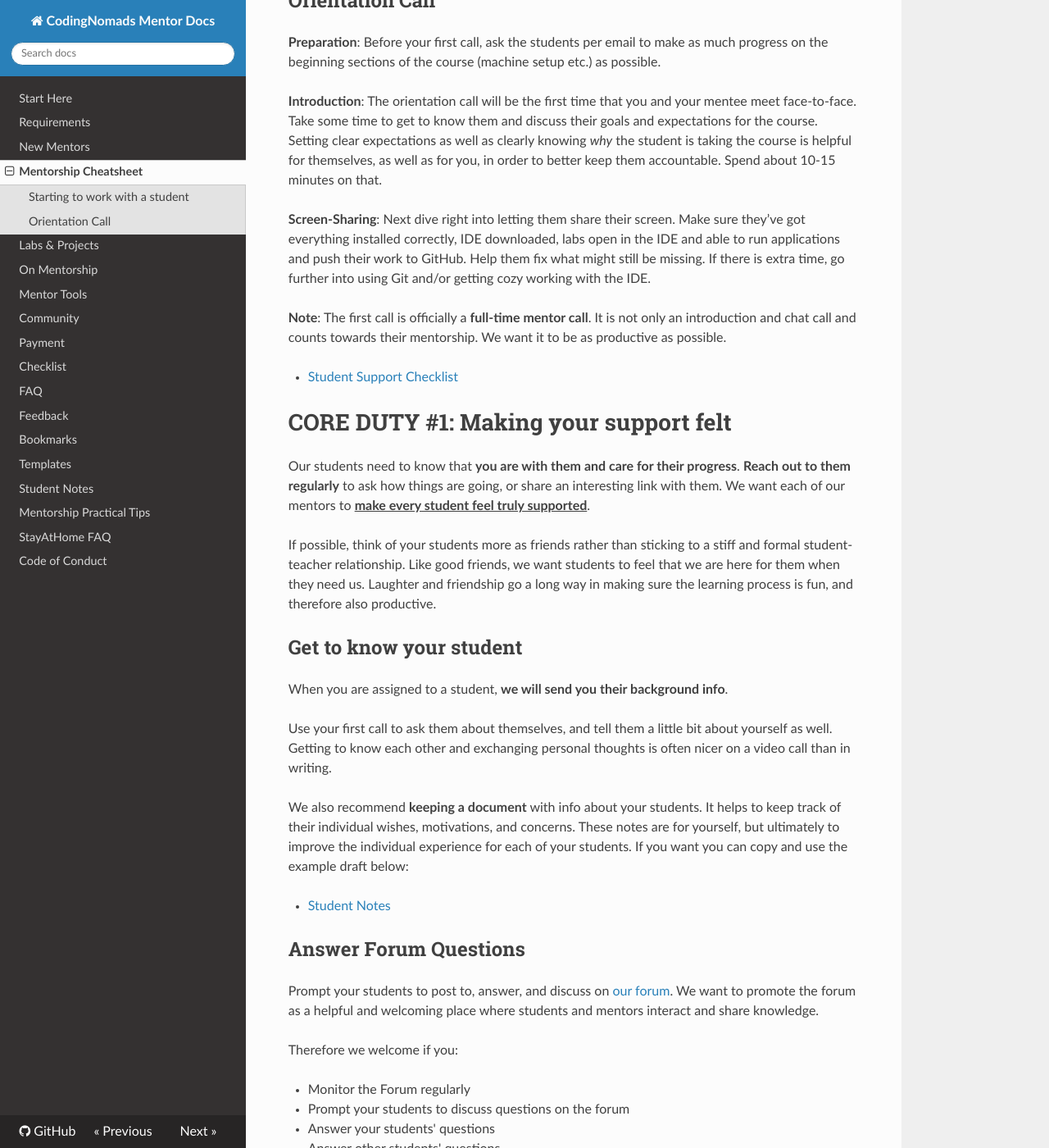
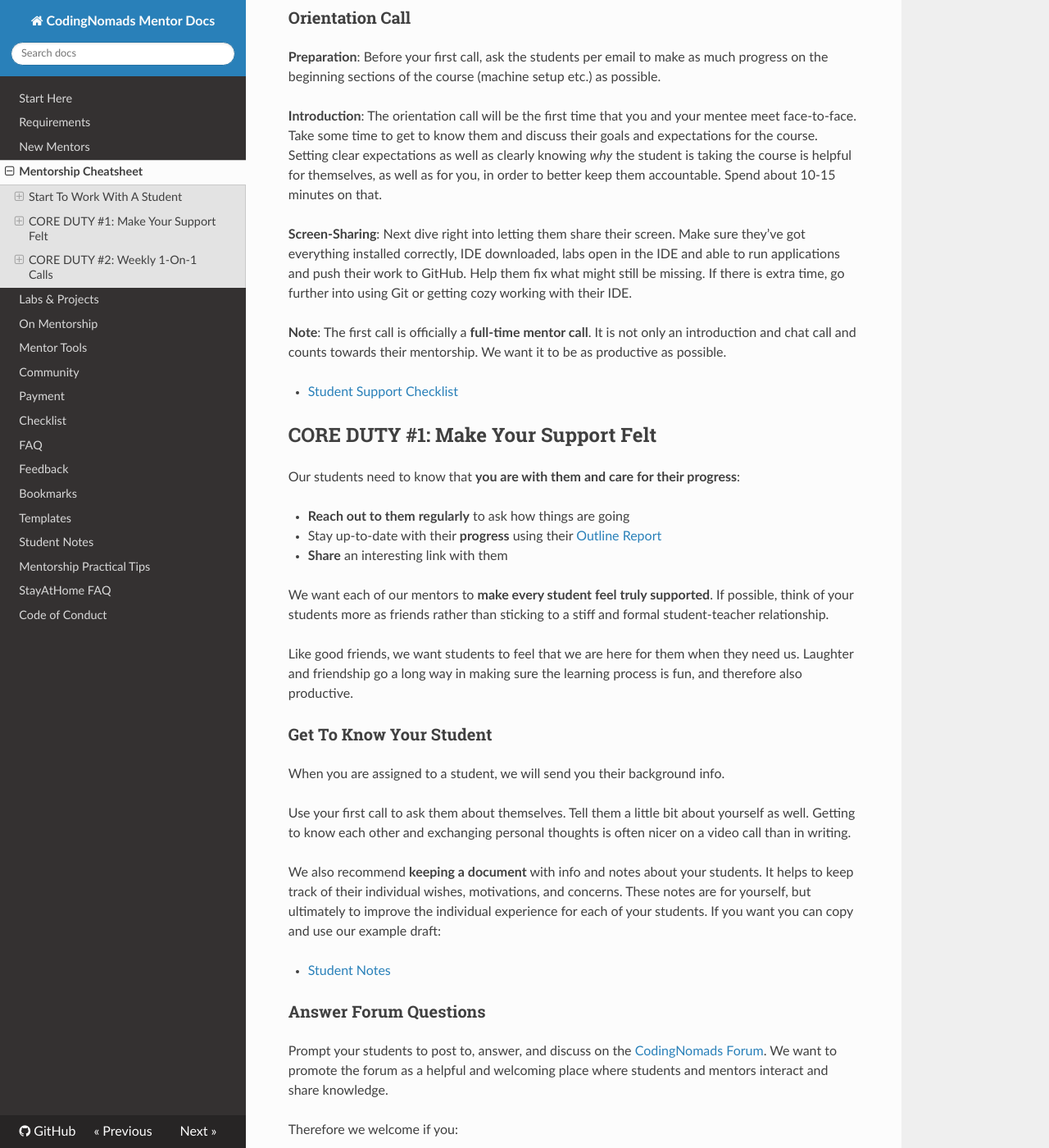
Before and after one commit to CodingNomads/mentor-docs, an MkDocs documentation site: the page built from docs/03_mentorship_process.md, in a window 1280 px wide and 1400 px high, scrolled down 1312 px. Shown: the whole window at 82% size. Built offline with MkDocs 1.6.1, drawn with Linux system fonts in a browser that asks for light colours; nearby versions of some CDN libraries; some of the changed text lies outside the part shown.

Commit message:
Update headings

```diff
--- a/docs/03_mentorship_process.md
+++ b/docs/03_mentorship_process.md
@@ -4,107 +4,116 @@ This document contains a breakdown of the logistics surrounding our mentorship p
 
 [TOC]
 
-## Starting to work with a student
+## Start To Work With A Student
 
-After you've become a part of our Mentor Community, we will want to connect you with students. This happens as follows:
+After you've become a part of our Mentor community, we will want to connect you with students. This happens as follows:
 
-1. **Availability**: We reach out to you to see if you're available to take on a new student
-2. **Student Info**: When you accept, we send you the student's background info
-3. **First Contact**: We send a shared email to both you and your student, to introduce you and establish the initial contact
-4. **Scheduling Orientation Call**: You reach out to your new mentee in order to schedule an orientation call. Please send them a calendar invite and the contact method you'll use to get in touch. [Calendly](https://calendly.com/) is a useful tool to help you find a common time slot.
-5. **Scheduling Recurring Weekly Call**: During your orientation call, you will schedule your [standing weekly 1-on-1 call](03_mentorship_process.md#core-duty-#2-weekly-1-on-1-calls)
+1. **Availability**: We reach out to you to see if you're available to take on a new student.
+2. **Student Info**: Once you accept, we'll send you the student's background info.
+3. **First Contact**: We send a shared email to both you and your student, to introduce you and establish the initial contact.
+4. **Orientation Call**: You reach out to your new mentee in order to schedule an orientation call. Please send them a calendar invite and the contact method you'll use to get in touch. [Calendly](https://calendly.com/) is a useful tool to help you find a common time slot.
+5. **Recurring Weekly Call**: During your orientation call, you will schedule your [standing weekly 1-on-1 call](03_mentorship_process.md#core-duty-#2-weekly-1-on-1-calls) with your student.
 
 **Note:** We use Zoom to record all meetings for the student and our records. Here's info on [Using Zoom for scheduling, video sessions, and recordings](05_tools.md#video-sessions-and-recordings-zoom).
 
-## Orientation Call
+### Orientation Call
 
 **Preparation**: Before your first call, ask the students per email to make as much progress on the beginning sections of the course (machine setup etc.) as possible.
 
 **Introduction**: The orientation call will be the first time that you and your mentee meet face-to-face. Take some time to get to know them and discuss their goals and expectations for the course. Setting clear expectations as well as clearly knowing _why_ the student is taking the course is helpful for themselves, as well as for you, in order to better keep them accountable. Spend about 10-15 minutes on that.
 
-**Screen-Sharing**: Next dive right into letting them share their screen. Make sure they’ve got everything installed correctly, IDE downloaded, labs open in the IDE and able to run applications and push their work to GitHub. Help them fix what might still be missing. If there is extra time, go further into using Git and/or getting cozy working with the IDE.
+**Screen-Sharing**: Next dive right into letting them share their screen. Make sure they’ve got everything installed correctly, IDE downloaded, labs open in the IDE and able to run applications and push their work to GitHub. Help them fix what might still be missing. If there is extra time, go further into using Git or getting cozy working with their IDE.
 
 **Note**: The first call is officially a **full-time mentor call**. It is not only an introduction and chat call and counts towards their mentorship. We want it to be as productive as possible.
 
-*   [Student Support Checklist](08_checklist.md)
+- [Student Support Checklist](08_checklist.md)
 
-# CORE DUTY #1: Making your support felt
+## CORE DUTY #1: Make Your Support Felt
 
-Our students need to know that **you are with them and care for their progress**. **Reach out to them regularly** to ask how things are going, or share an interesting link with them. We want each of our mentors to **<span style="text-decoration:underline;">make every student feel truly supported</span>**.
+Our students need to know that **you are with them and care for their progress**:
 
-If possible, think of your students more as friends rather than sticking to a stiff and formal student-teacher relationship. Like good friends, we want students to feel that we are here for them when they need us. Laughter and friendship go a long way in making sure the learning process is fun, and therefore also productive.
+- **Reach out to them regularly** to ask how things are going
+- Stay up-to-date with their **progress** using their [Outline Report](05_toold.md#progress-check-ins-with-the-learning-platform)
+- **Share** an interesting link with them
 
-## Get to know your student
+We want each of our mentors to **make every student feel truly supported**. If possible, think of your students more as friends rather than sticking to a stiff and formal student-teacher relationship.
 
-When you are assigned to a student, **we will send you their background info**.
+Like good friends, we want students to feel that we are here for them when they need us. Laughter and friendship go a long way in making sure the learning process is fun, and therefore also productive.
 
-Use your first call to ask them about themselves, and tell them a little bit about yourself as well. Getting to know each other and exchanging personal thoughts is often nicer on a video call than in writing.
+### Get To Know Your Student
 
-We also recommend **keeping a document** with info about your students. It helps to keep track of their individual wishes, motivations, and concerns. These notes are for yourself, but ultimately to improve the individual experience for each of your students. If you want you can copy and use the example draft below:
+When you are assigned to a student, we will send you their background info.
 
-*   [Student Notes](13_student_notes.md)
+Use your first call to ask them about themselves. Tell them a little bit about yourself as well. Getting to know each other and exchanging personal thoughts is often nicer on a video call than in writing.
 
-## Answer Forum Questions
+We also recommend **keeping a document** with info and notes about your students. It helps to keep track of their individual wishes, motivations, and concerns. These notes are for yourself, but ultimately to improve the individual experience for each of your students. If you want you can copy and use our example draft:
 
-Prompt your students to post to, answer, and discuss on [our forum](http://forum.codingnomads.co). We want to promote the forum as a helpful and welcoming place where students and mentors interact and share knowledge.
+- [Student Notes](13_student_notes.md)
+
+### Answer Forum Questions
+
+Prompt your students to post to, answer, and discuss on the [CodingNomads Forum](http://forum.codingnomads.co). We want to promote the forum as a helpful and welcoming place where students and mentors interact and share knowledge.
 
 Therefore we welcome if you:
 
-* Monitor the Forum regularly
-* Prompt your students to discuss questions on the forum
-* Answer your students' questions
-* Answer other students' questions
-* Contribute interesting posts
+- Monitor the Forum regularly
+- Prompt your students to discuss questions on the forum
+- Answer your students' questions
+- Answer other students' questions
+- Contribute interesting posts
 
 <a href="http://forum.codingnomads.co" target="_blank">![CodingNomads Forum home page](images/cn_forum.png)</a>
 
+The more information you and your students share in the public forum, the more benefit will come to the rest of our community.
 
-## Stay up-to-date with your students' progress
+### Stay Up-To-Date With Your Students' Progress
 
-Knowing where your students are currently at, what they have succeeded to do and what they might be struggling with, is an important piece in making them understand that we care for their learning process and progress. Our platform offers ways to stay up-to-date with your students' progress. Here are instructions on how to find your students' progress logs. Please **bookmark** these pages for quick access.
+Knowing where your students are currently at, what they have succeeded to do and what they might be struggling with, is an important piece in making them understand that we care for their learning process and progress.
 
-Before your call, make sure to check where they are at. This will also help you find topics to discuss if your student doesn't have any specific questions.
+Our platform offers ways to stay up-to-date with your students' progress. Here are instructions on how to find your students' progress logs. Please **bookmark** these pages for quick access:
 
-*   [How to find student progress logs](05_tools.md)
+- [How to find your student's progress log](05_toold.md#progress-check-ins-with-the-learning-platform)
 
-## Student submissions and grading
+Before your call, make sure to check where your student is at. This will also help you find topics to discuss if your student doesn't have any specific questions.
 
-Our platform includes auto-graded submissions, as well as other types of submissions that are set up to be manually graded.
+### Grade Student Submissions
 
-We are planning to include some form of grading into the mentor's responsibilities since it is motivating for students to see written feedback and encouragement regarding their submissions when done by a thoughtful and supportive mentor.
+Our platform includes auto-graded submissions and other types of submissions that are meant to be manually graded.
+
+We are planning to include some form of grading into the mentor's responsibilities since it's motivating for students to see written feedback and encouragement regarding their submissions when done by a thoughtful and supportive mentor.
 
 However, the way these manual submissions are currently set up is only as **check-in points for students**. Therefore, **you do not currently need to grade student submissions**.
 
-# CORE DUTY #2: Weekly 1-on-1 calls
+## CORE DUTY #2: Weekly 1-On-1 Calls
 
-Alongside with making sure our students feel supported and taken care of during their learning process, the weekly 45-minute 1-on-1 calls are what constitute our core mentorship offering.
+Alongside with making sure your students feel supported and taken care of during their learning process, the weekly 45-minute 1-on-1 calls are what constitute your core mentorship offering.
 
-*   [Using Zoom for scheduling, video sessions, and recordings](05_tools.md)
+- [Using Zoom for scheduling, video sessions, and recordings](05_tools.md#video-sessions-and-recordings-with-zoom)
 
-## Set a fixed meeting time
+### Set A Fixed Meeting Time
 
 Schedule the 1-on-1 with your student at a **fixed recurring time every week**. Send a recurring calendar invite for your weekly meetings so it's on both your calendars.
 
 Use your first call to lock in a time slot, then stick to it. No one enjoys the back-and-forth of trying to figure out a time, and we're aware that you have more important (and more fun) things to do with your time.
 
-## Help your students come prepared
+### Help Your Students Come Prepared
 
 Calls will be more productive if both you and your student come prepared.
 
 To make that more likely, you can:
 
-* send an email or chat message to your student one day before your call
-* or copy this [1:1 prep form template](https://docs.google.com/forms/d/e/1FAIpQLSdwZsajyzT8CnPWusgn5dB-9AwI2sZNxJR8PAl5MZZ_bvyldw/viewform) and send it to your student
+- send an email or chat message to your student one day before your call
+- or copy this [1:1 prep form template](https://docs.google.com/forms/d/e/1FAIpQLSdwZsajyzT8CnPWusgn5dB-9AwI2sZNxJR8PAl5MZZ_bvyldw/viewform) and send it to your student
 
 **NOTE:** In order to receive your students' answers when using the 1:1 prep form, you will need to _"Make a copy"_ and host it on your own Google Drive. The answers are sent to the account that hosts the form.
 
 <a href="https://docs.google.com/forms/d/e/1FAIpQLSdwZsajyzT8CnPWusgn5dB-9AwI2sZNxJR8PAl5MZZ_bvyldw/viewform" target="_blank">![1:1 meeting preparation form](images/form_meeting_prep.png)</a>
 
-## What to talk about?
+### Know What To Talk About
 
 During your 1-on-1 call, you **review their labs together and discuss their code**. These labs are the content of their aforementioned submissions. “Grading” these submissions, therefore, happens in a live discussion with the student, rather than separate from the call. This allows students to ask specific questions and brings about a more organic discussion regarding their code.
 
-* See more in [Labs & Projects](04_code_labs.md)
+- See more in [Labs & Projects](04_code_labs.md)
 
 You will **discuss challenging concepts** from the course materials if the student has not quite gotten a grip on them yet. Interested students have interesting questions! Help them find the answers. You are there to help them get unstuck, and help them learn _how_ to get unstuck by themselves.
 
@@ -112,12 +121,12 @@ Finally, you will help them create **study schedules**, set realistic **expectat
 
 <ins>In short, during your 1-on-1 session you should</ins>:
 
-*   Review labs and project code together
-*   Discuss course-related concepts
-*   Answer student questions
-*   Help them schedule and stick to their plans
+- **Review** labs and project code together
+- **Discuss** course-related concepts
+- **Answer** student questions
+- **Help** them schedule and stick to their plans
 
-## Record your video sessions
+### Record Your Video Calls
 
 Please, **screen-record every student 1-on-1 call**. Having their mentor session recorded is useful for the students because then they can refer back to the video file after their call.
 
@@ -168,28 +177,27 @@ To stay up-to-date with our students' progress on the organization team, we ask
 - **Capstone Started**: Inform us when your student has started working on their capstone project (chat message or email)
 - **Capstone Reviewed**: Once your student has finished their capstone project and you have reviewed and approved their code on GitHub, send us the final progress notification per chat message or email. This message should reach us before your final call with the student. Receiving this information from you is extremely important, so that we can commence the close-out process for that student.
 
-## The Final Call
+### The Final Call
 
 After reviewing your student's capstone project code and letting us know that they have completed the course, you'll go on a final close-out call with your student. Similar to your intro call, this call will be a little different than your other 1:1s. Here are some helpful tips to keep in mind:
 
 - **It's The End**: Clearly state to your student that the upcoming call will be your final call. This gives them a chance to revisit topics and assemble some questions that might still linger on their minds.
 - **Give Pointers**: By the time your final call comes around, you will know your student's interests well, so you're encouraged to provide them with tips and suggestions on how to continue their learning journey following their interests.
 - **Ask For Satisfaction**: Ask your student if there is anything we can do to make them completely satisfied with our service. We want to provide great mentorship and we want our students to be happy and satisfied. If they have feedback and wishes, let them know we'll do our best and pass on their suggestions to us.
-- **Ask For Reviews**: Reviews are important to help others discover and trust our mentoring services. Ask your student to leave us a review on [SwitchUp](https://www.switchup.org/bootcamps/codingnomads
-) and [CourseReport](https://www.coursereport.com/schools/codingnomads). They can write one and copy-paste to the other service. This is extremely helpful for getting the word out and building trust for our future students.
+- **Ask For Reviews**: Reviews are important to help others discover and trust our mentoring services. Ask your student to leave us a review on [SwitchUp](https://www.switchup.org/bootcamps/codingnomads) and [CourseReport](https://www.coursereport.com/schools/codingnomads). They can write one and copy-paste to the other service. This is extremely helpful for getting the word out and building trust for our future students.
 - **Point To Our Community**: Re-iterate that alumni of our courses are very welcome to keep asking and answering questions on our [Forum](http://forum.codingnomads.co/) and our chat community. They can keep reaching out to us and other students. We would love for them to be an active part of the CodingNomads community.
 
 ---
 
-# Troubleshooting
+## Troubleshooting
 
 Check out our [FAQ page](09_faq.md).
 
-# Mentor support and questions
+## Mentor Support And Questions
 
 If anything regarding the mentorship process is unclear and isn't covered by this document, or if something else went wrong that you need to talk to someone about directly, please feel free to reach out on Slack to me (@Martin Breuss) or Ryan (@Ryan Desmond) or per email: <img style="display: inline-block;" alt="contact address for martin" src="../images/email_martin.png"/>.
 
 If you have questions in regards to your payment, or the payment process in general, please reach out to <img style="display: inline-block;" alt="contact address for kim" src="../images/email_kim.png"/>.
 
-*   **Mentorship Contact**: <img style="display: inline-block;" alt="contact address for martin" src="../images/email_martin.png"/>
-*   **Payment Contact**: <img style="display: inline-block;" alt="contact address for kim" src="../images/email_kim.png"/>
+- **Mentorship Contact**: <img style="display: inline-block;" alt="contact address for martin" src="../images/email_martin.png"/>
+- **Payment Contact**: <img style="display: inline-block;" alt="contact address for kim" src="../images/email_kim.png"/>
```
Also changed, not shown: other parts of docs/03_mentorship_process.md (+7 -7 lines), docs/05_tools.md (+0 -1 lines).
